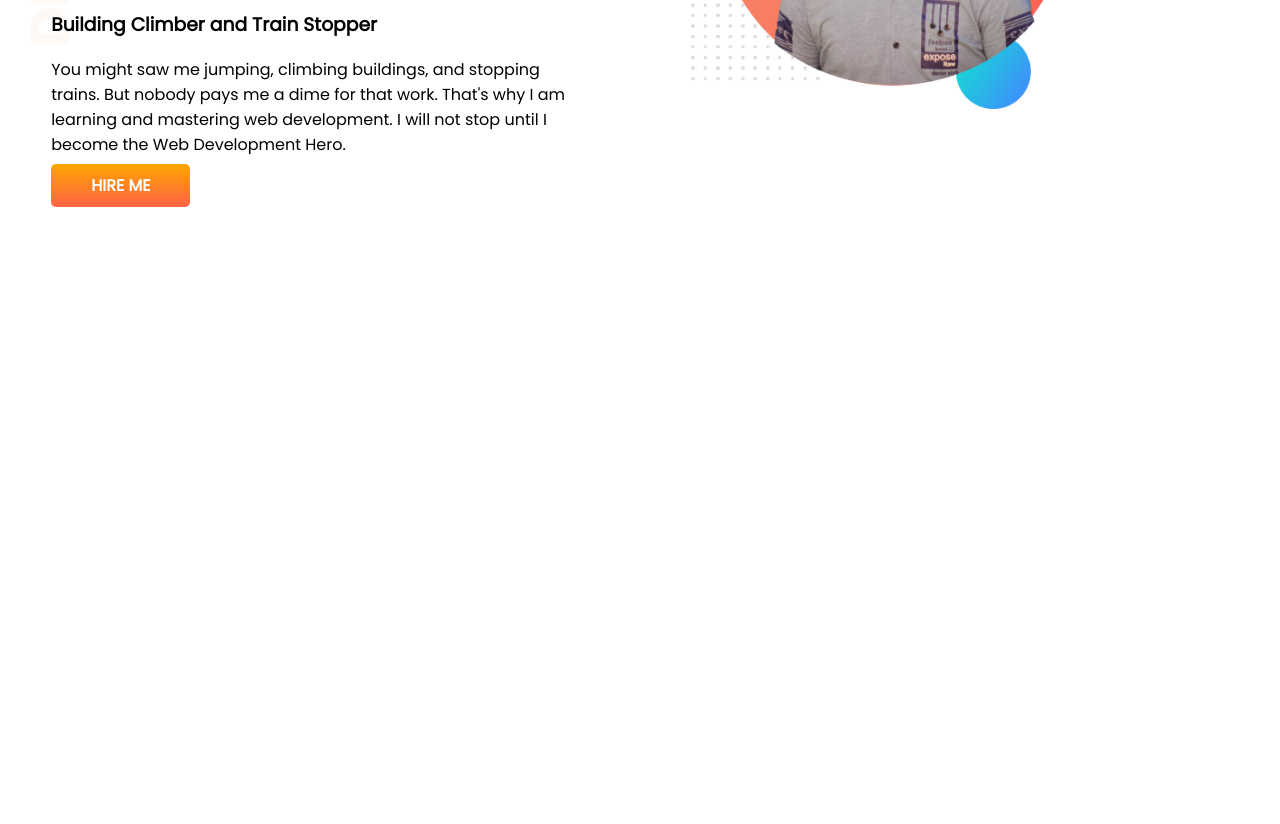
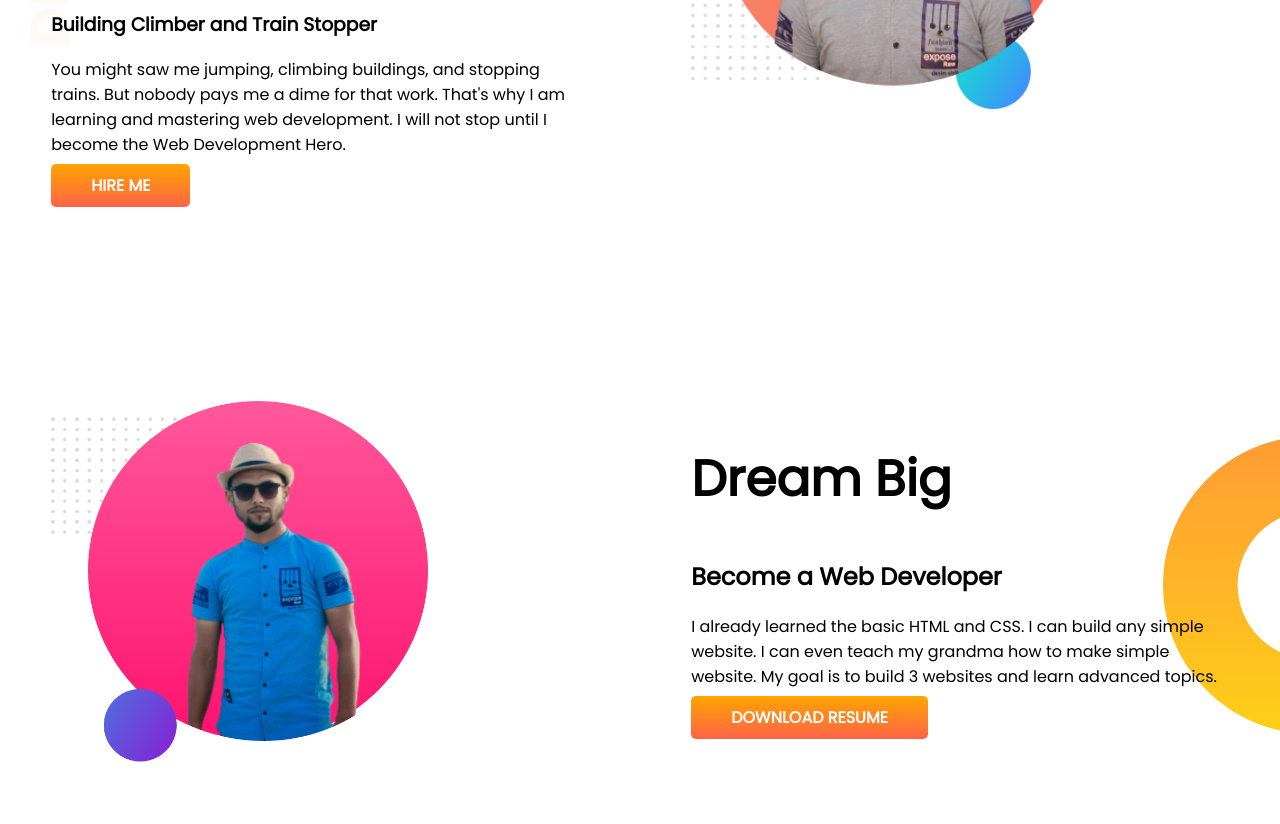
Before and after one commit to alamincoder/developer-portfolio, a plain HTML site: page index.html in a window 1280 px wide. Shown: the part 316-1140 px from the top of the page. Before the commit the page ends 800 px from the top, so only its background shows below. Drawn offline with Linux system fonts and the light colour scheme.

Commit message:
dream added

```diff
--- a/index.html
+++ b/index.html
@@ -26,7 +26,19 @@
             <a class="link-button" target="_blank" href="https://www.linkedin.com/in/alamin-khan-8535a71b0/">Hire Me</a>
         </div>
         <div class="half-width">
-            <img src="images/alamin-bg.png" alt="">
+            <img src="images/alamin-bg.png" alt="alamin-bg">
+        </div>
+    </section>
+    <section class="dream-big">
+        <div class="half-width">
+            <img src="images/alamin-bg-2.png" alt="alamin-bg-2">
+        </div>
+        <div class="half-width">
+            <h1>Dream Big</h1>
+            <h2>Become a Web Developer</h2>
+            <p>I already learned the basic HTML and CSS. I can build any simple website. I can even teach my grandma how
+                to make simple website. My goal is to build 3 websites and learn advanced topics.</p>
+            <a class="link-button" target="_blank" href="">Download Resume</a>
         </div>
     </section>
 </body>
--- a/style.css
+++ b/style.css
@@ -10,6 +10,7 @@ h1{
 }
 section{
     display: flex;
+    margin-bottom: 100px;
 }
 .half-width {
     width: 50%;
@@ -32,3 +33,8 @@ section{
     background-image: url(images/top-banner.png);
     background-repeat: no-repeat;
 }
+.dream-big {
+    background-image: url(images/dream-bg.png);
+    background-repeat: no-repeat;
+    background-position: right;
+}
```
